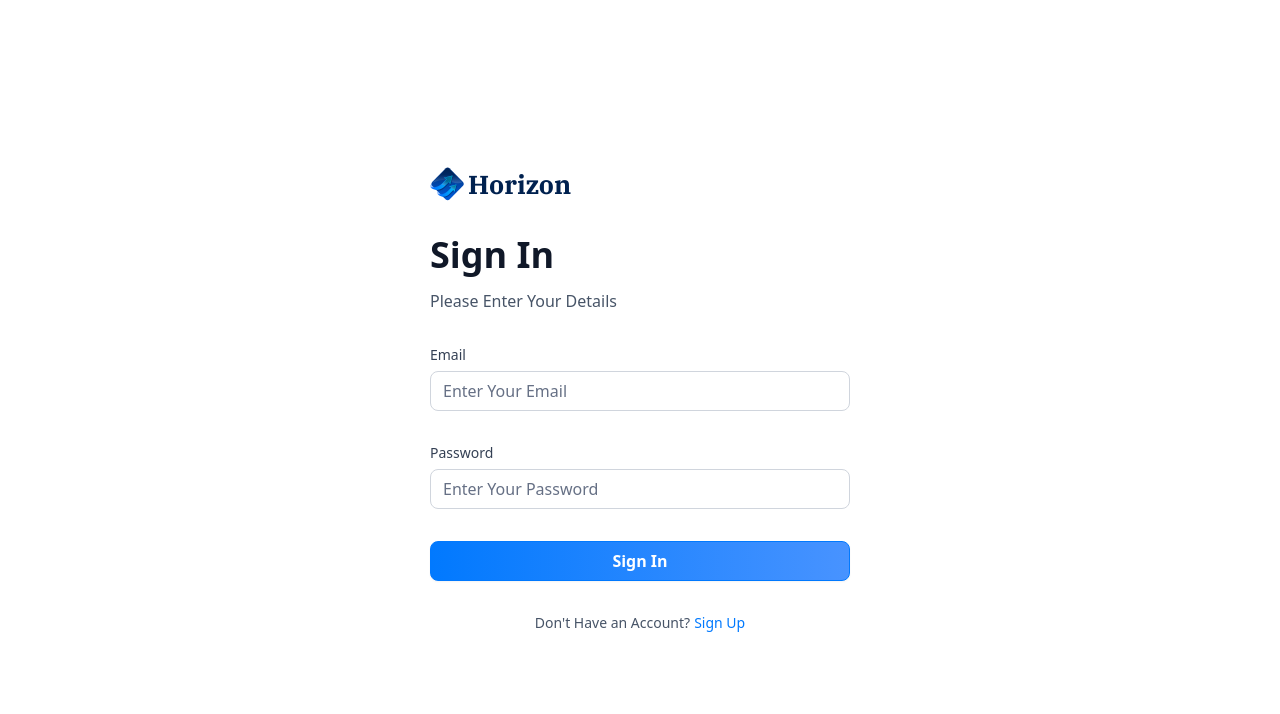
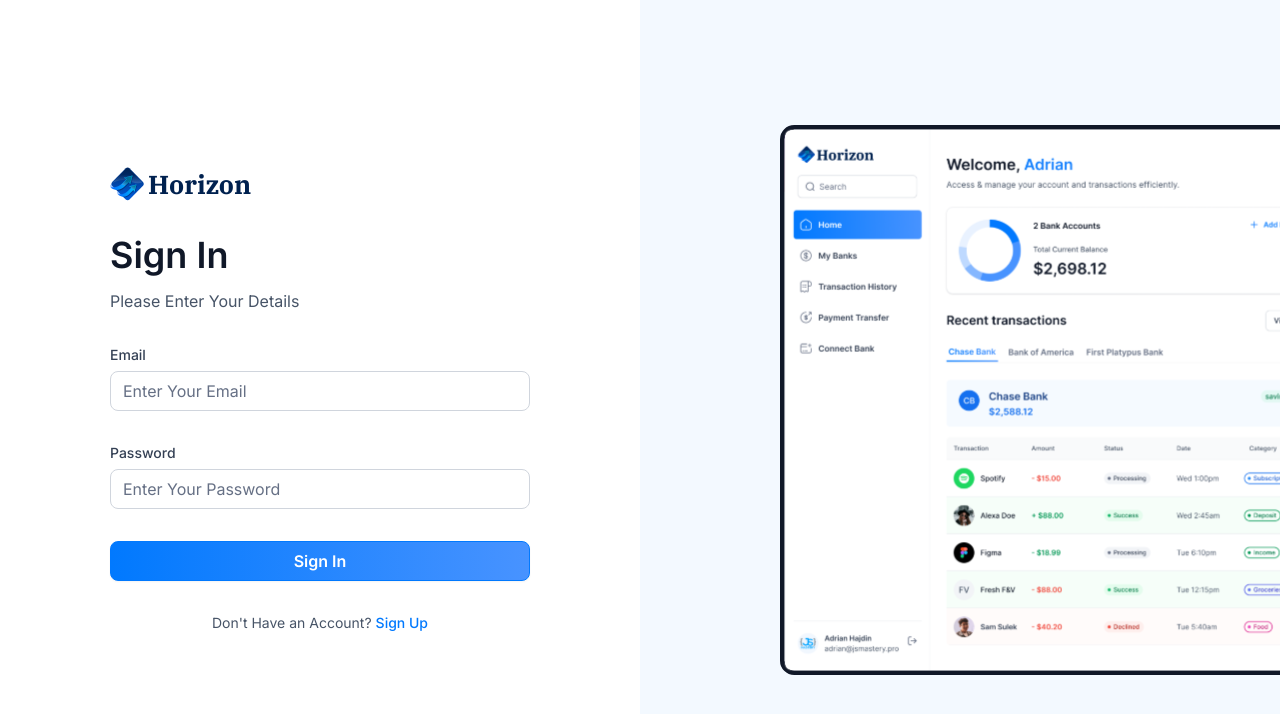
Before and after one commit to akashkennedy/horizon-banking-system, a Next.js app: page /sign-in in a window 1280 px wide. Shown: the top 714 px of the page. Built offline with nearby package versions, Linux system fonts and the light colour scheme.

Commit message:
Add Auth Form Image

```diff
--- a/app/(auth)/layout.tsx
+++ b/app/(auth)/layout.tsx
@@ -1,7 +1,23 @@
+import Image from "next/image";
+
 export default function RootLayout({
   children,
 }: Readonly<{
   children: React.ReactNode;
 }>) {
-  return <main>{children}</main>;
+  return (
+    <main className="flex min-h-screen w-full justify-between font-inter">
+      {children}
+      <div className="auth-asset">
+        <div>
+          <Image
+            src="/icons/auth-image.svg"
+            alt="Auth Image"
+            width={500}
+            height={500}
+          />
+        </div>
+      </div>
+    </main>
+  );
 }
```
